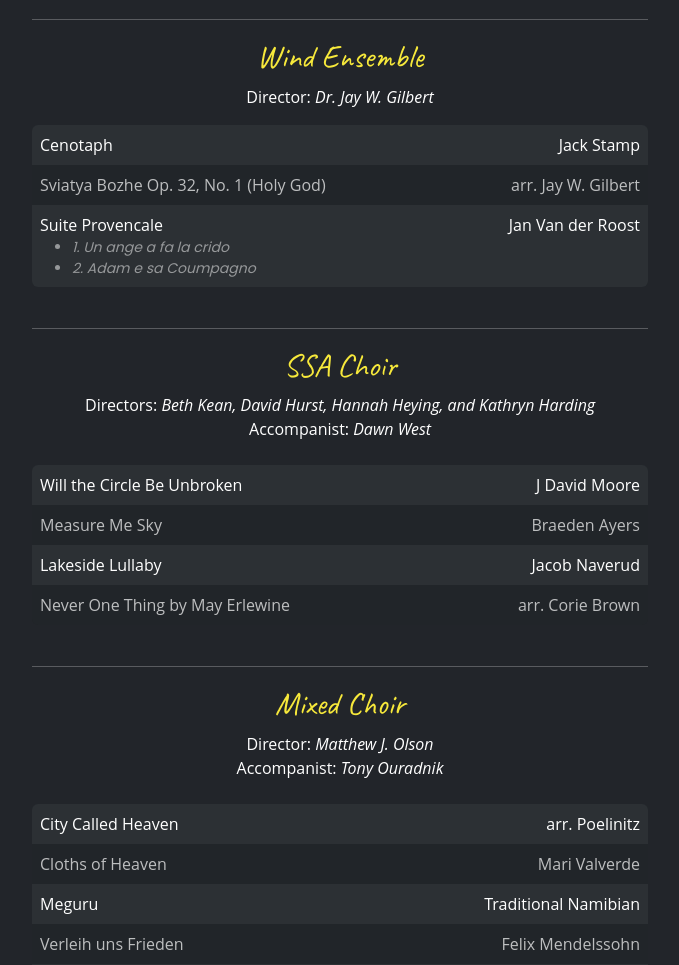
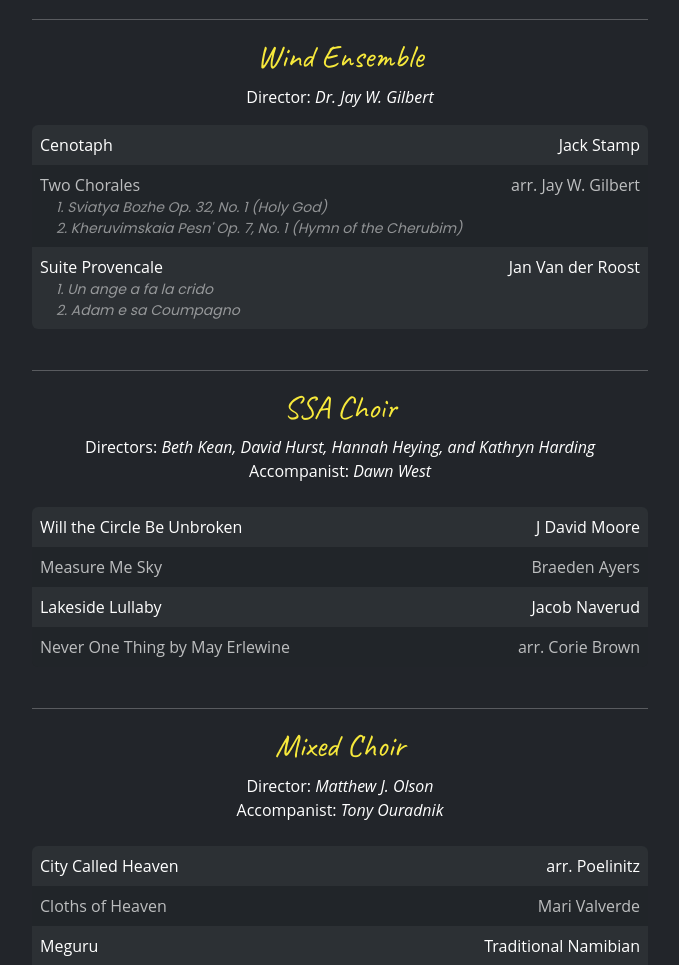
Before and after one commit to btschu/district-clinic, a plain HTML site: page index.html in a window 1280 px wide. Shown: the part 1207-2172 px from the top of the page, without its empty margins (300-979 px from the left). Drawn offline with Linux system fonts and the light colour scheme; a web font is replaced by a local one.

Commit message:
added second chorale

```diff
--- a/index.html
+++ b/index.html
@@ -162,18 +162,19 @@
                     <td class="text-end">Jack Stamp</td>
                   </tr>
                   <tr class="">
-                    <td>Sviatya Bozhe Op. 32, No. 1 (Holy God)
+                    <td>Two Chorales
                       <!-- !uncomment to add soloists or other info -->
-                      <!-- <ul>
-                        <li>Hayleigh Brakel - Conductor</li>
-                      </ul> -->
+                      <ul class="list-unstyled ps-3">
+                        <li>1. Sviatya Bozhe Op. 32, No. 1 (Holy God)</li>
+                        <li>2. Kheruvimskaia Pesn' Op. 7, No. 1 (Hymn of the Cherubim)</li>
+                      </ul>
                     </td>
                     <td class="text-end">arr. Jay W. Gilbert</td>
                   </tr>
                   <tr class="">
                     <td>Suite Provencale
                       <!-- !uncomment to add soloists or other info -->
-                      <ul>
+                      <ul class="list-unstyled ps-3">
                         <li>1. Un ange a fa la crido</li>
                         <li>2. Adam e sa Coumpagno</li>
                       </ul>
```
